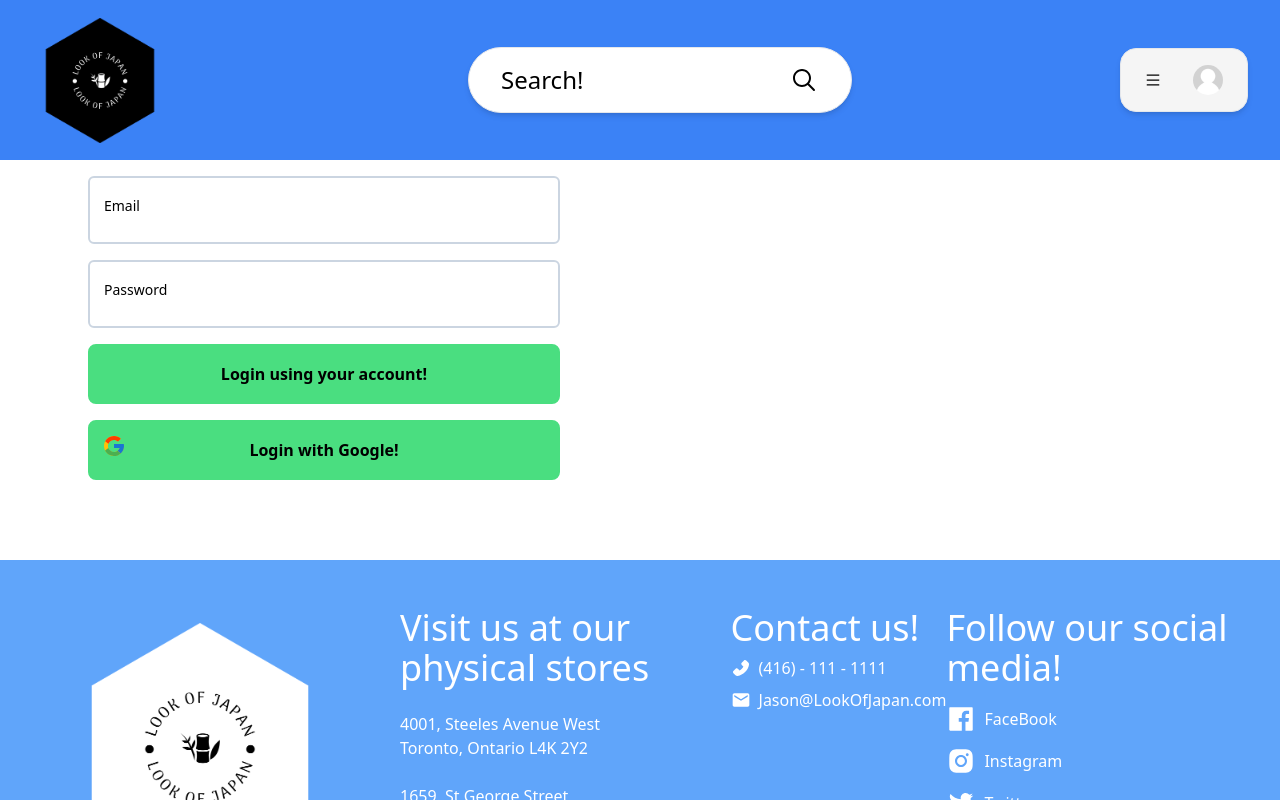
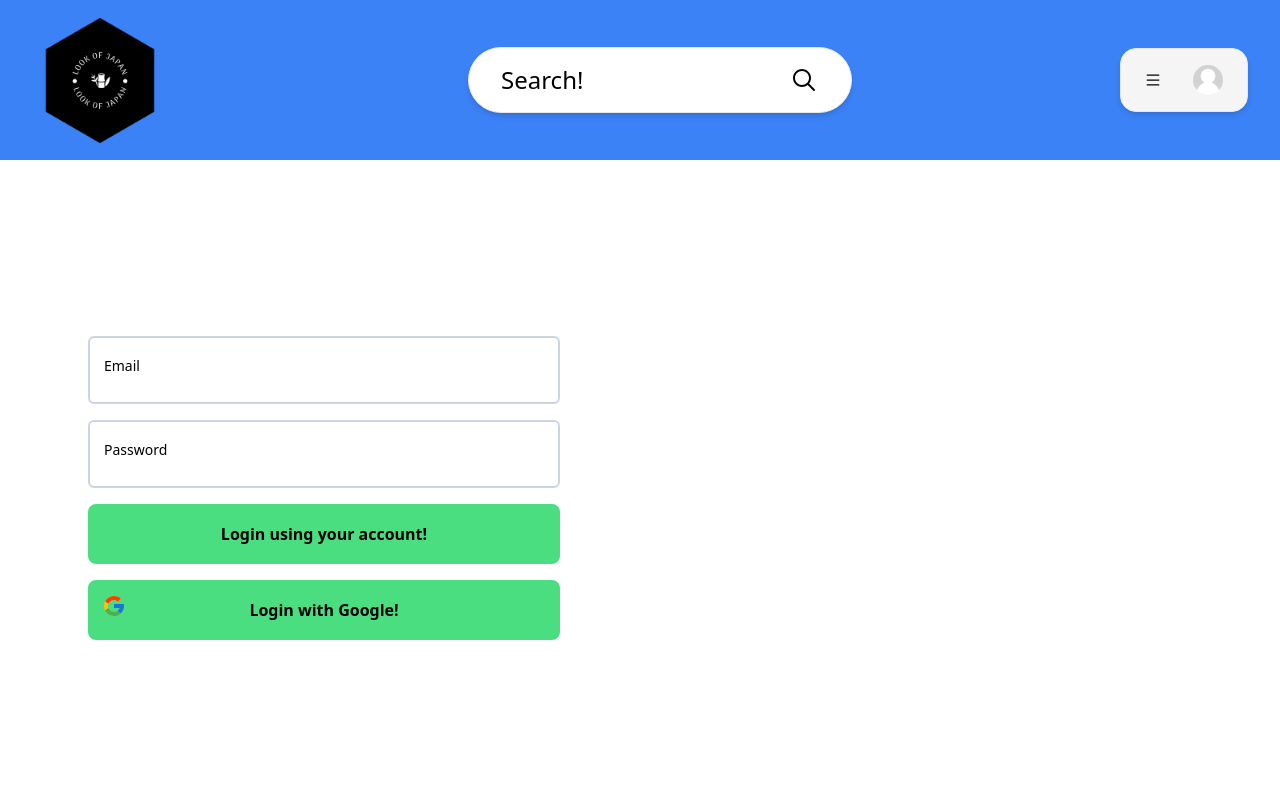
Before and after one commit to JasonMac123/market-place, a Next.js app: page /login in a window 1280 px wide. Shown: the top 800 px of the page. Built offline with nearby package versions, Linux system fonts and the light colour scheme; no server answers.

Commit message:
Adds spacing inbetween footer, navbar and body content

```diff
--- /dev/null
+++ b/app/components/FormCard.tsx
@@ -0,0 +1,7 @@
+"use client";
+
+const InfoCard = () => {
+  return <div></div>;
+};
+
+export default InfoCard;
--- a/app/login/page.tsx
+++ b/app/login/page.tsx
@@ -1,4 +1,5 @@
 import ClientContainer from "../components/ClientContainer";
+import InfoCard from "../components/FormCard";
 import Container from "../components/containers/Container";
 import LoginContainer from "../components/containers/LoginContainer";
 
@@ -7,8 +8,9 @@ const LoginPage = () => {
     <ClientContainer>
       <Container>
         <div>
-          <div>
+          <div className="pt-40 pb-20 flex">
             <LoginContainer />
+            <InfoCard />
           </div>
         </div>
       </Container>
--- a/app/register/page.tsx
+++ b/app/register/page.tsx
@@ -1,4 +1,5 @@
 import ClientContainer from "../components/ClientContainer";
+import InfoCard from "../components/FormCard";
 import Container from "../components/containers/Container";
 import RegisterContainer from "../components/containers/RegisterContainer";
 
@@ -7,8 +8,9 @@ const RegisterPage = () => {
     <ClientContainer>
       <Container>
         <div>
-          <div>
+          <div className="pt-40 pb-20 flex">
             <RegisterContainer />
+            <InfoCard />
           </div>
         </div>
       </Container>
```
